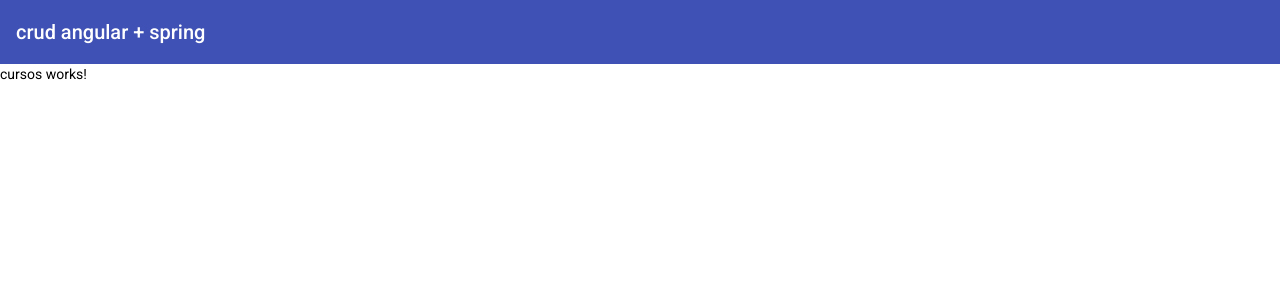
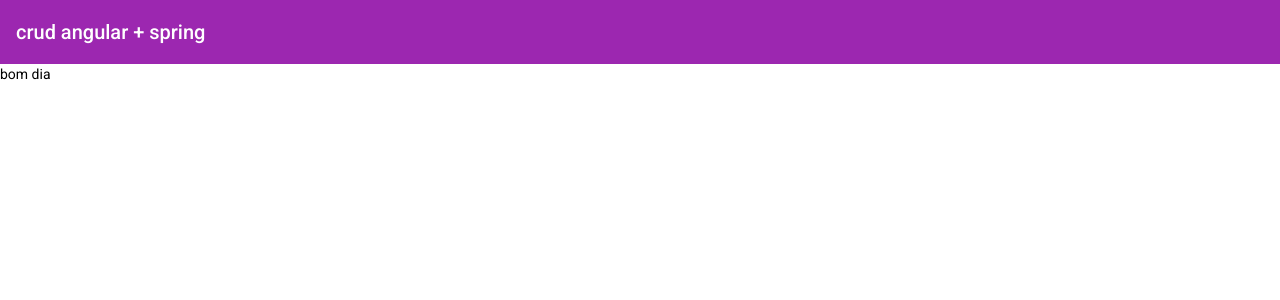
Before and after one commit to joaobcandido/crud-angular-spring, an Angular app: page /cursos in a window 1280 px wide. Shown: the top 300 px of the page. Built offline with nearby package versions, Linux system fonts and the light colour scheme.

Commit message:
customizando o tema do material

```diff
--- a/src/app/cursos/cursos/cursos.component.html
+++ b/src/app/cursos/cursos/cursos.component.html
@@ -1 +1 @@
-<p>cursos works!</p>
+<p>bom dia</p>
--- a/src/styles.scss
+++ b/src/styles.scss
@@ -1,4 +1,16 @@
 /* You can add global styles to this file, and also import other style files */
+@use "@angular/material" as mat;
+@import "@angular/material/theming";
+@include mat.core();
+
+$custom-app-primary: mat.define-palette(mat.$purple-palette);
+$custom-app-secondary: mat.define-palette(mat.$pink-palette);
+$custom-app-warning: mat.define-palette(mat.$red-palette);
+
+$custom-theme: mat.define-light-theme($custom-app-primary, $custom-app-secondary, $custom-app-warning);
+
+@include mat.all-component-themes($custom-theme);
+@include mat.button-theme($custom-theme);
 
 html, body { height: 100%; }
 body { margin: 0; font-family: Roboto, "Helvetica Neue", sans-serif; }
```
